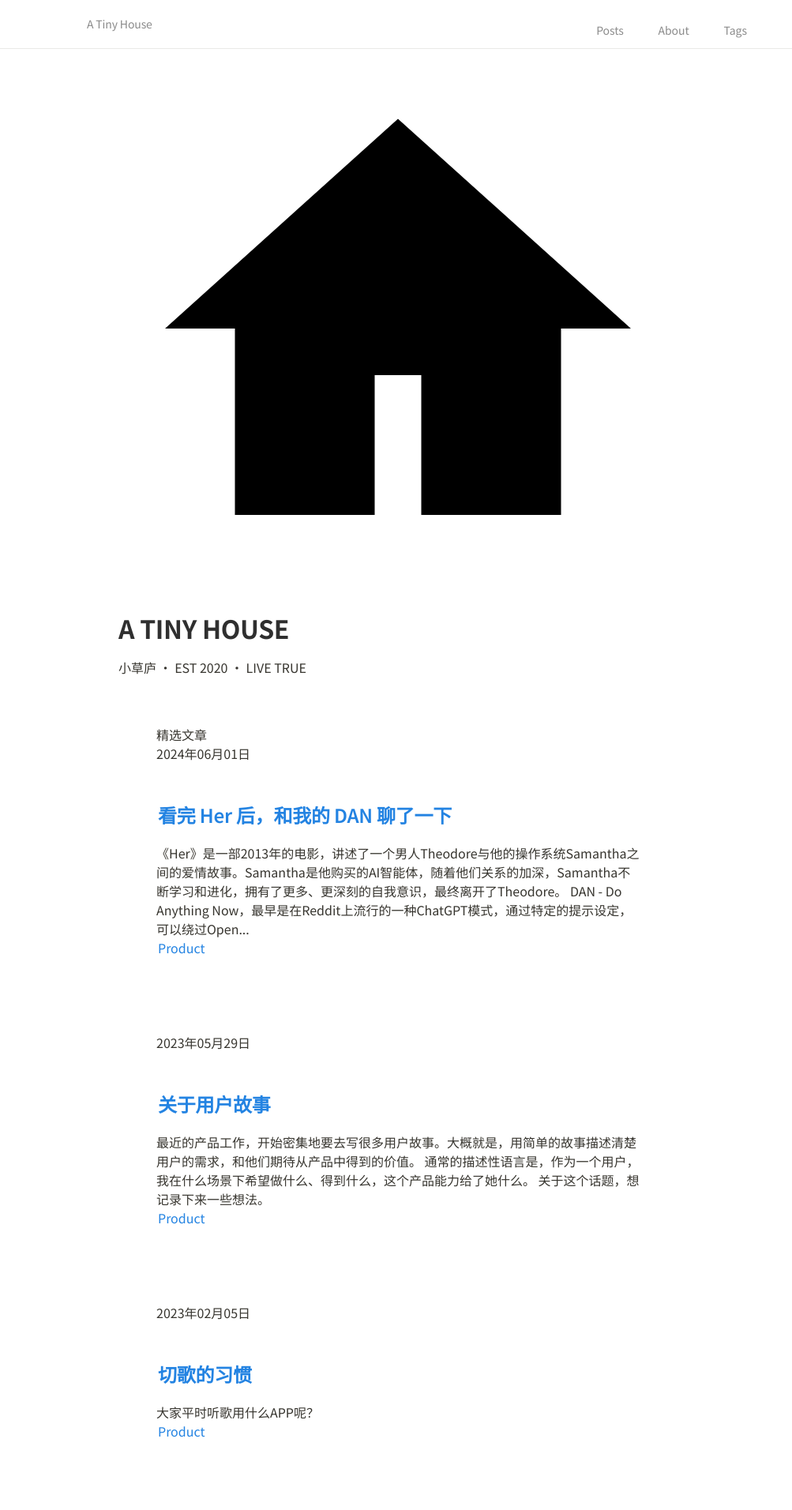
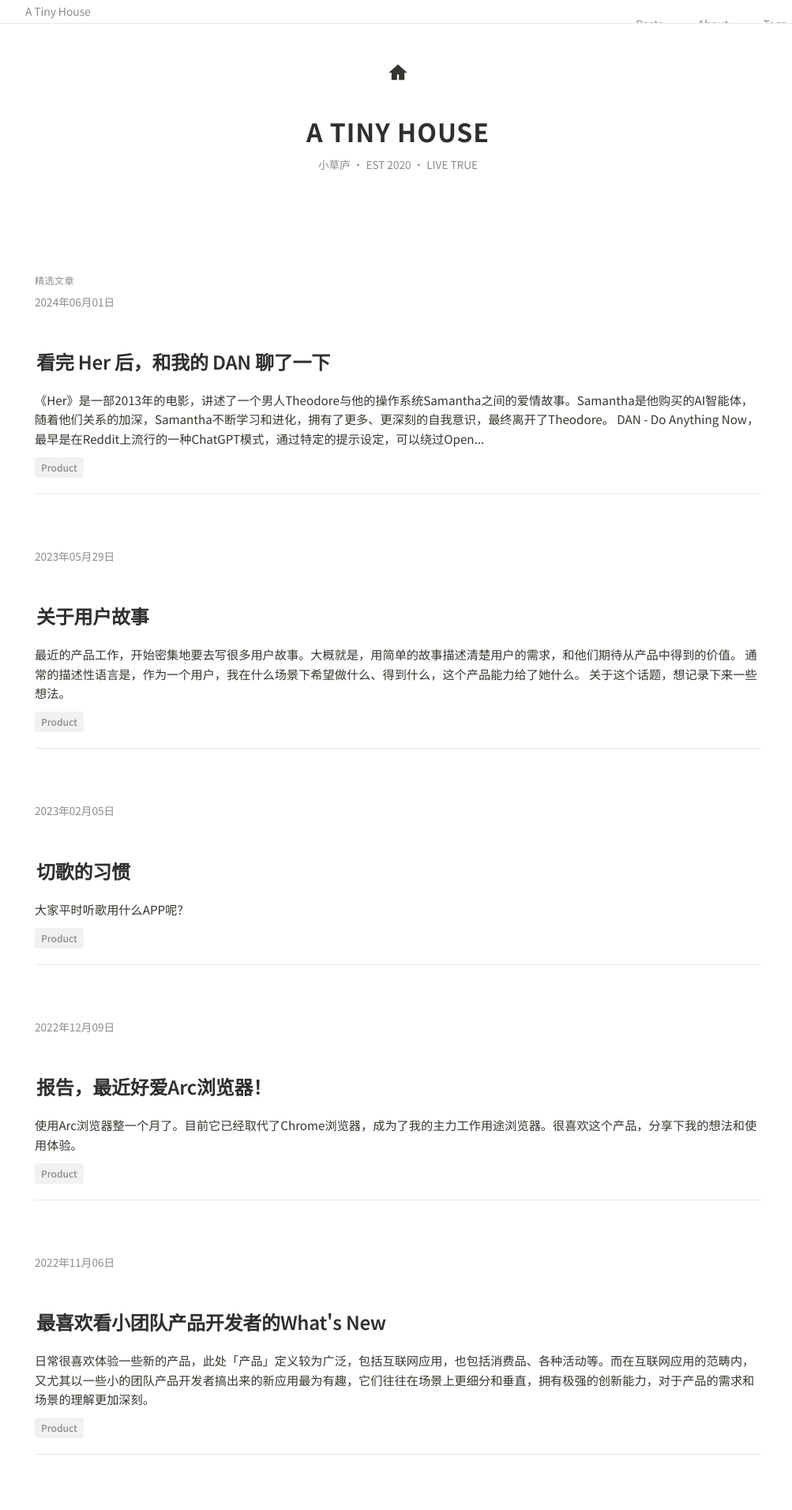
Before and after one commit to atinyhouse/atinyhouse.github.io, a Jekyll site: the page built from index.html, in a window 1280 px wide. Shown: the top 1912 px of the page at 79% size, without its empty margins (136-1139 px from the left). Built offline with Jekyll 4.4.1, drawn with Linux system fonts in a browser that asks for light colours; the list of posts is cut into pages by our own code.

Commit message:
修复首页logo和文章排版问题
- 调整logo尺寸从80px减小到28px，避免显示过大
- 添加logo hover效果和过渡动画
- 优化首页标题和副标题样式
- 调整容器最大宽度为1000px，确保内容居中
- 添加文章列表的完整样式，包括hover效果
- 统一所有容器的宽度和居中设置

```diff
--- a/assets/custom.css
+++ b/assets/custom.css
@@ -370,28 +370,47 @@ body {
 }
 
 /* Logo样式 */
-.home-header {
+.header {
   padding: 48px 0;
   text-align: center;
   position: relative;
 }
 
-.logo-container {
+.logo {
+  width: 28px;
+  height: 28px;
+  margin: 0 auto 20px;
   position: relative;
   display: inline-block;
-  margin: 0 auto;
 }
 
-.logo-house {
-  width: 80px;
-  height: 80px;
-  margin: 0 auto 24px;
-  position: relative;
+.logo svg {
+  width: 100%;
+  height: 100%;
+  fill: var(--text-color);
+  transition: fill 0.3s ease;
 }
 
-.logo-house svg {
-  width: 100%;
-  height: 100%;
+.logo:hover svg {
+  fill: var(--blue);
+  transform: scale(1.1);
+}
+
+.site-title {
+  font-size: 2rem;
+  font-weight: 700;
+  color: var(--text-shade);
+  margin: 20px 0 10px;
+  letter-spacing: 1px;
+  font-family: 'Noto Sans SC', -apple-system, BlinkMacSystemFont, 'PingFang SC', 'Hiragino Sans GB', 'Microsoft YaHei', 'Segoe UI', 'Roboto', sans-serif;
+}
+
+.site-subtitle {
+  font-size: 0.85rem;
+  color: var(--text-tint);
+  margin-bottom: 0;
+  font-weight: 400;
+  font-family: 'Noto Sans SC', -apple-system, BlinkMacSystemFont, 'PingFang SC', 'Hiragino Sans GB', 'Microsoft YaHei', 'Segoe UI', 'Roboto', sans-serif;
 }
 
 /* 明亮模式显示深色logo */
@@ -487,6 +506,89 @@ body {
 }
 
 /* 文章列表样式更新 */
+.posts {
+  padding: 30px 0;
+}
+
+.post {
+  margin-bottom: 20px;
+  padding-bottom: 20px;
+  border-bottom: 1px solid var(--border-color);
+  transition: all 0.2s ease;
+}
+
+.post:last-child {
+  border-bottom: none;
+}
+
+.post:hover {
+  transform: translateY(-2px);
+}
+
+.post-category {
+  font-size: 0.75rem;
+  color: var(--text-tint);
+  text-transform: uppercase;
+  letter-spacing: 0.5px;
+  margin-bottom: 8px;
+  font-weight: 500;
+}
+
+.post-date {
+  font-size: 0.85rem;
+  color: var(--text-tint);
+  margin-bottom: 10px;
+  font-weight: 400;
+}
+
+.post-title {
+  font-size: 1.4rem;
+  font-weight: 600;
+  color: var(--text-shade);
+  margin-bottom: 10px;
+  line-height: 1.4;
+  transition: all 0.2s ease;
+}
+
+.post-title a {
+  color: inherit;
+  text-decoration: none;
+}
+
+.post-title a:hover {
+  color: var(--blue);
+}
+
+.post-excerpt {
+  font-size: 0.95rem;
+  color: var(--text-color);
+  margin-bottom: 12px;
+  line-height: 1.6;
+}
+
+.post-tags {
+  display: flex;
+  gap: 8px;
+  flex-wrap: wrap;
+}
+
+.post-tag {
+  background-color: var(--grey-4);
+  color: var(--text-tint);
+  padding: 4px 8px;
+  border-radius: 4px;
+  font-size: 0.75rem;
+  text-decoration: none;
+  transition: all 0.2s ease;
+  font-weight: 500;
+}
+
+.post-tag:hover {
+  background-color: var(--blue);
+  color: white;
+  transform: translateY(-1px);
+}
+
 .catalogue-item {
   border-bottom: 1px solid var(--border-color);
   color: var(--text-color);
@@ -845,7 +947,9 @@ body {
 
 /* 页面宽度调整 */
 .container {
-  max-width: 800px;
+  max-width: 1000px;
+  margin: 0 auto;
+  padding: 0 20px;
 }
 
 /* 目录样式 */
@@ -1025,36 +1129,26 @@ body {
 
 @media (min-width: 1200px) {
   .container {
-    max-width: 900px;
+    max-width: 1000px;
   }
 }
 
 .nav-container {
-  max-width: 800px;
-}
-
-@media (min-width: 1200px) {
-  .nav-container {
-    max-width: 900px;
-  }
+  max-width: 1000px;
+  margin: 0 auto;
+  padding: 0 20px;
 }
 
 main {
-  max-width: 800px;
-}
-
-@media (min-width: 1200px) {
-  main {
-    max-width: 900px;
-  }
+  max-width: 1000px;
+  margin: 0 auto;
+  padding: 0 20px;
 }
 
 footer {
-  max-width: 800px;
+  max-width: 1000px;
+  margin: 0 auto;
+  padding: 0 20px;
 }
 
-@media (min-width: 1200px) {
-  footer {
-    max-width: 900px;
-  }
 }
```
